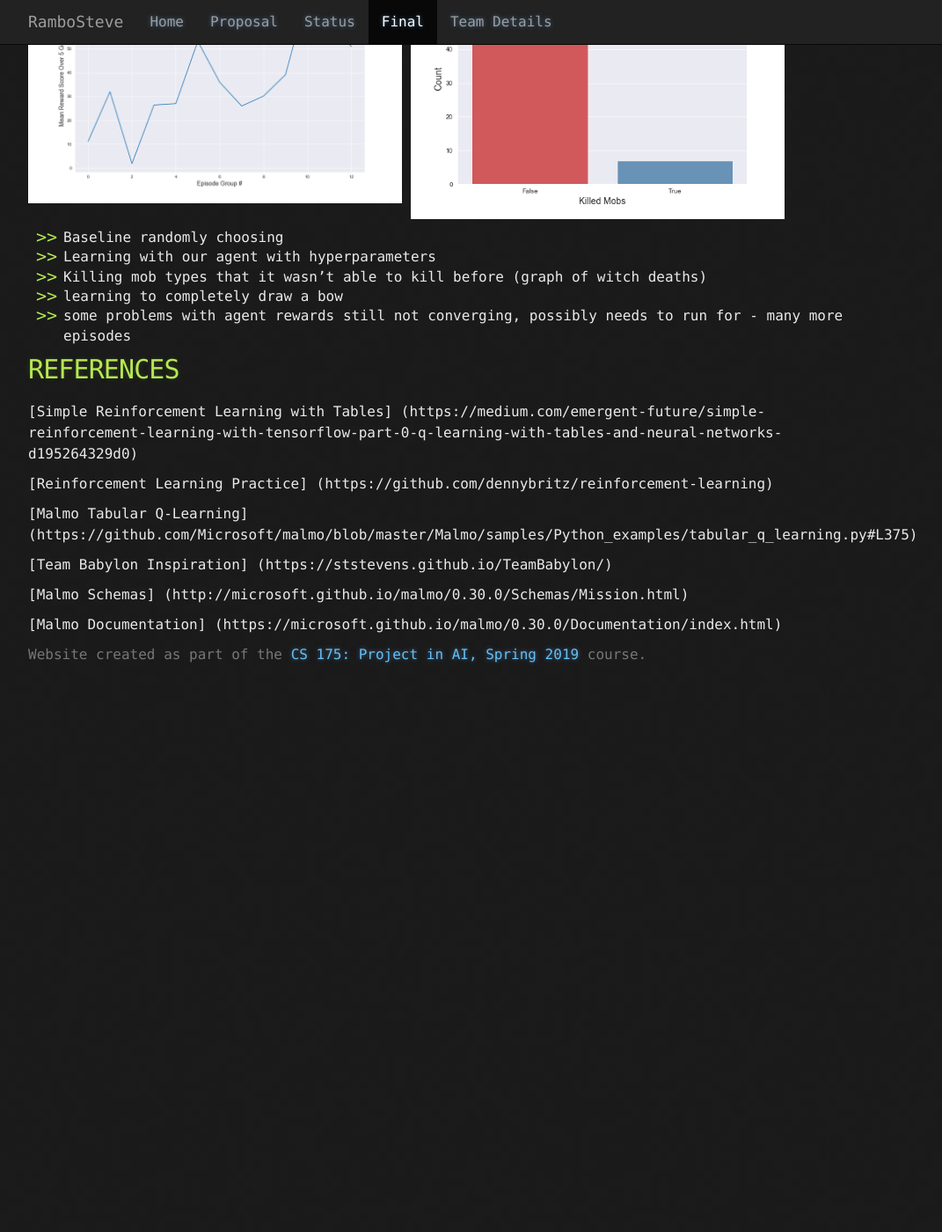
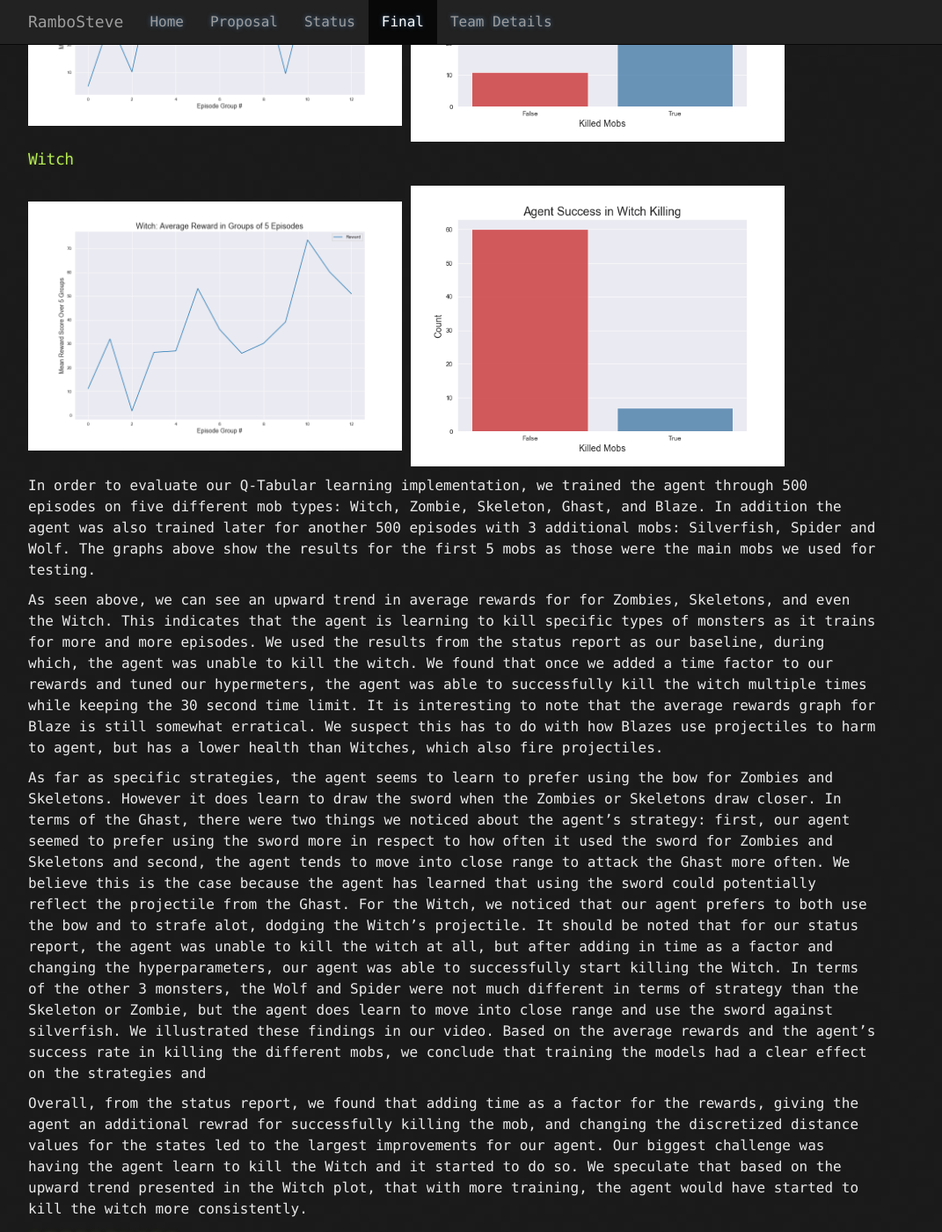
Before and after one commit to rlee97/RamboSteve, a Jekyll site: the page built from docs/final.md, in a window 1280 px wide and 1400 px high, scrolled down 5256 px. Shown: the whole window at 88% size, without its empty margins (123-1194 px from the left). Built offline with Jekyll 4.4.1, drawn with Linux system fonts in a browser that asks for light colours; formulas are drawn with MathJax 3; before the commit the page ends 6087 px from its top, so only the background shows below that; some of the changed text lies outside the part shown.

Commit message:
Added eval to final.md

```diff
--- a/docs/final.md
+++ b/docs/final.md
@@ -88,23 +88,35 @@ Our episode_time denotes the amount of time that has passed in the episode. EPIS
 
 ## EVALUATION
 
+Here are graphs of average rewards over 500 episodes of trainings under the specified hypermeters mentioned.  We have included a countplot of the agent success rate in killing the mobs also.  The average rewards are computed over groups of episodes for more clarity in our visualizations.
+
+#### Zombie
+
 <img src='graphs/Zombie_average_rewards.png' alt='drawing' width='425'/>   <img src='graphs/Zombie_killed_mob.png' alt='drawing' width='425'/>
+
+#### Skeleton
 
 <img src='graphs/Skeleton_average_rewards.png' alt='drawing' width='425'/>   <img src='graphs/Skeleton_killed_mob.png' alt='drawing' width='425'/>
 
+#### Blaze
+
 <img src='graphs/Blaze_average_rewards.png' alt='drawing' width='425'/>   <img src='graphs/Blaze_killed_mob.png' alt='drawing' width='425'/>
+
+#### Ghast
 
 <img src='graphs/Ghast_average_rewards.png' alt='drawing' width='425'/>   <img src='graphs/Ghast_killed_mob.png' alt='drawing' width='425'/>
 
+#### Witch
+
 <img src='graphs/Witch_average_rewards.png' alt='drawing' width='425'/>   <img src='graphs/Witch_killed_mob.png' alt='drawing' width='425'/>
 
+In order to evaluate our Q-Tabular learning implementation, we trained the agent through 500 episodes on five different mob types: Witch, Zombie, Skeleton, Ghast, and Blaze.  In addition the agent was also trained later for another 500 episodes with 3 additional mobs: Silverfish, Spider and Wolf.  The graphs above show the results for the first 5 mobs as those were the main mobs we used for testing.
 
-- Baseline randomly choosing
-- Learning with our agent with hyperparameters
-- Killing mob types that it wasn't able to kill before (graph of witch deaths)
-- learning to completely draw a bow
-- some problems with agent rewards still not converging, possibly needs to run for  - many more episodes
+As seen above, we can see an upward trend in average rewards for for Zombies, Skeletons, and even the Witch.  This indicates that the agent is learning to kill specific types of monsters as it trains for more and more episodes.  We used the results from the status report as our baseline, during which, the agent was unable to kill the witch.  We found that once we added a time factor to our rewards and tuned our hypermeters, the agent was able to successfully kill the witch multiple times while keeping the 30 second time limit.  It is interesting to note that the average rewards graph for Blaze is still somewhat erratical.  We suspect this has to do with how Blazes use projectiles to harm to agent, but has a lower health than Witches, which also fire projectiles.
 
+As far as specific strategies, the agent seems to learn to prefer using the bow for Zombies and Skeletons.  However it does learn to draw the sword when the Zombies or Skeletons draw closer.  In terms of the Ghast, there were two things we noticed about the agent's strategy: first, our agent seemed to prefer using the sword more in respect to how often it used the sword for Zombies and Skeletons and second, the agent tends to move into close range to attack the Ghast more often.  We believe this is the case because the agent has learned that using the sword could potentially reflect the projectile from the Ghast.  For the Witch, we noticed that our agent prefers to both use the bow and to strafe alot, dodging the Witch's projectile.  It should be noted that for our status report, the agent was unable to kill the witch at all, but after adding in time as a factor and changing the hyperparameters, our agent was able to successfully start killing the Witch.  In terms of the other 3 monsters, the Wolf and Spider were not much different in terms of strategy than the Skeleton or Zombie, but the agent does learn to move into close range and use the sword against silverfish.  We illustrated these findings in our video.  Based on the average rewards and the agent's success rate in killing the different mobs, we conclude that training the models had a clear effect on the strategies and
+
+Overall, from the status report, we found that adding time as a factor for the rewards, giving the agent an additional rewrad for successfully killing the mob, and changing the discretized distance values for the states led to the largest improvements for our agent. Our biggest challenge was having the agent learn to kill the Witch and it started to do so.  We speculate that based on the upward trend presented in the Witch plot, that with more training, the agent would have started to kill the witch more consistently.
 
 ## REFERENCES
 
```
